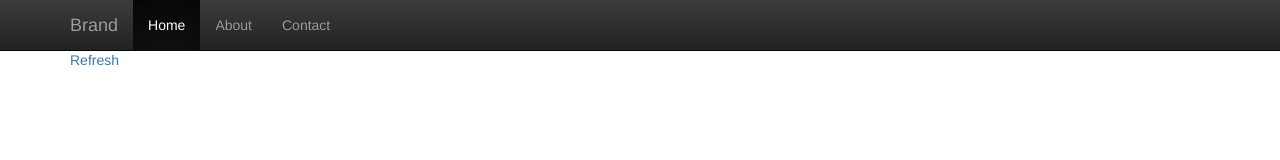
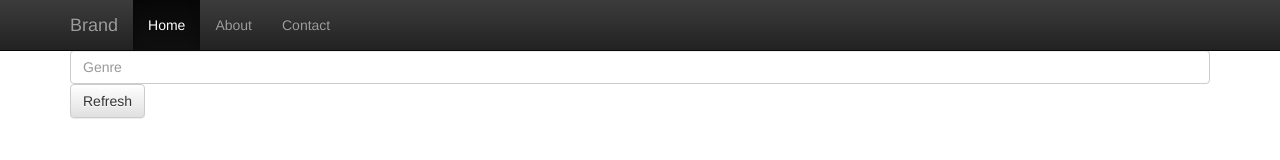
Before and after one commit to mauriciozaragoza/soundcloud-vis, a plain HTML site: page index.html in a window 1280 px wide. Drawn offline with nearby package versions, Linux system fonts and the light colour scheme.

Commit message:
Added a genre-selection input

```diff
--- a/index.html
+++ b/index.html
@@ -47,7 +47,8 @@
 
 	<div class="container">
 
-		<a href="#" ng-click="getSongs()">Refresh</a>
+		<input type="text" class="form-control" placeholder="Genre" ng-model="genre">
+		<button type="button" ng-click="getSongs()" class="btn btn-default">Refresh</button>
 
 	  	<div class="track" ng-repeat="t in tracks">
 			<iframe width="100%" height="100" scrolling="no" frameborder="no" src="{{t.url}}"></iframe>
--- a/js/controllers.js
+++ b/js/controllers.js
@@ -5,7 +5,8 @@ controller('SoundControllers', ['$scope', '$http', '$sce', function($scope, $htt
 	$scope.getSongs = function() {
 		$http.get("http://127.0.0.1:9000", {
 		    params: {
-		    	n: 5
+		    	n: 5,
+		    	genre: $scope.genre
 		    }
 		}).success(function(data) {
 			$scope.tracks = data;
```
